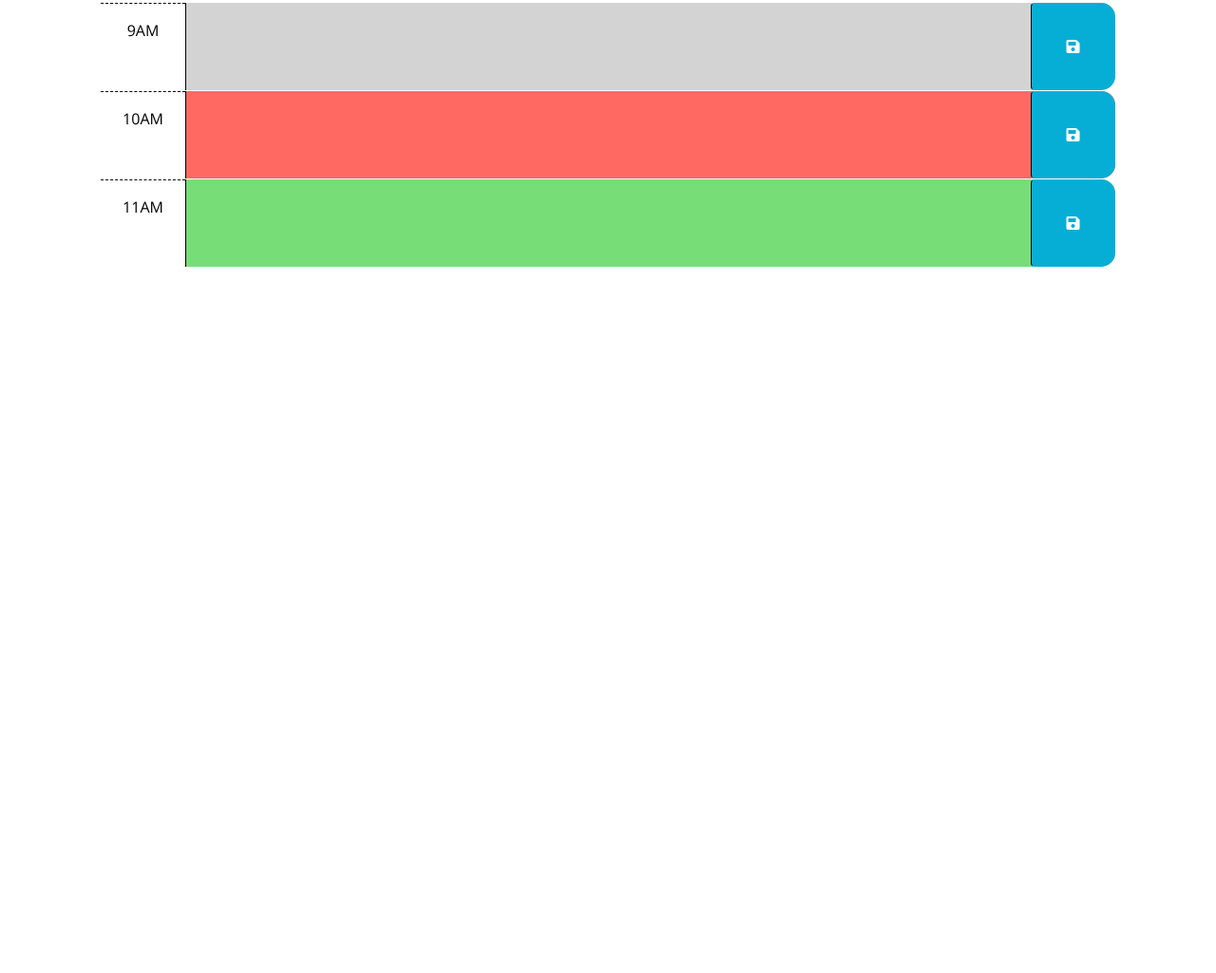
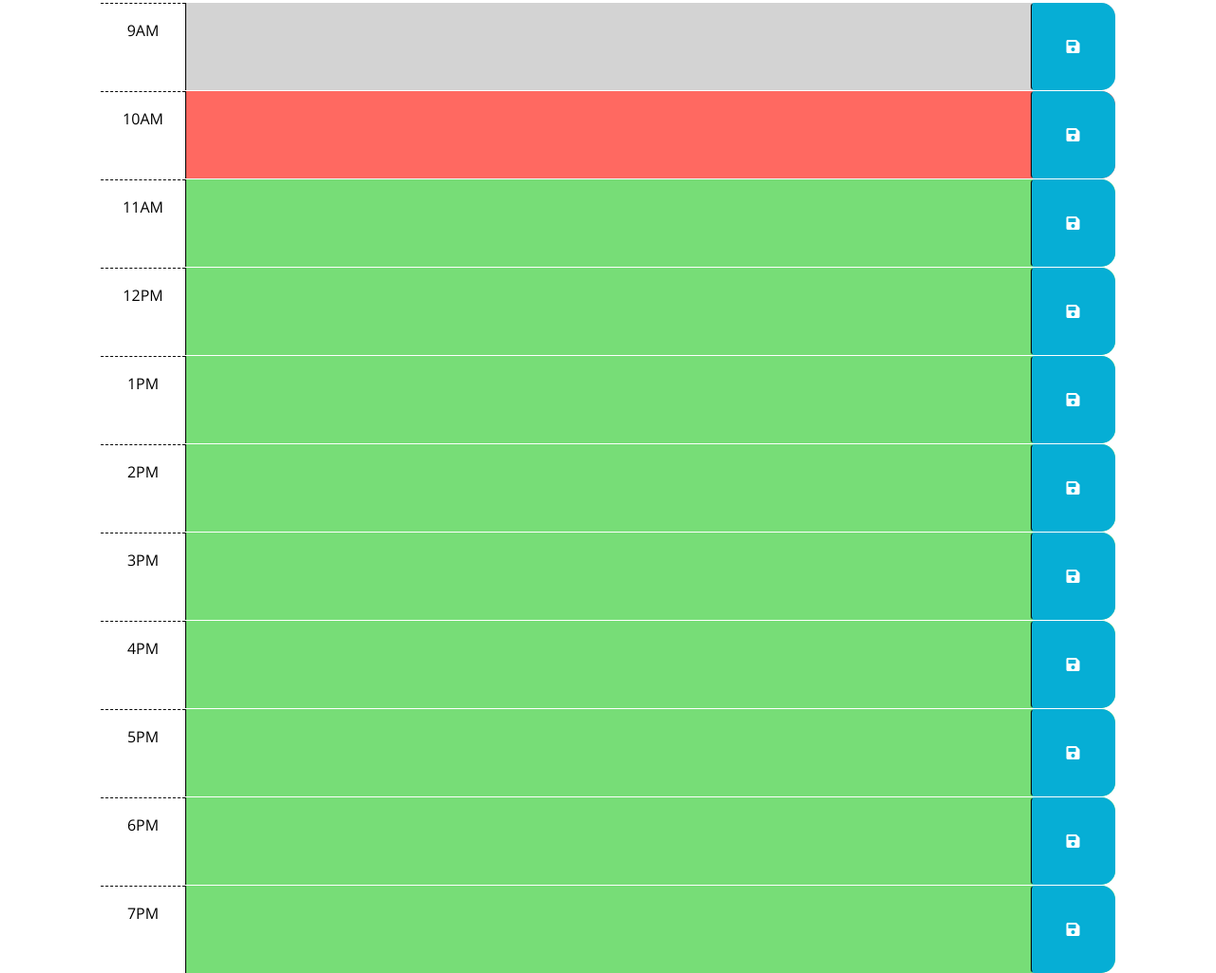
Before and after one commit to ashrean/scheduling-API, a plain HTML site: page Develop/index.html in a window 1280 px wide. Shown: the part 254-1279 px from the top of the page at 95% size. Before the commit the page ends 800 px from the top, so only its background shows below. Drawn offline with nearby package versions, Linux system fonts and the light colour scheme.

Commit message:
created calendar times

```diff
--- a/Develop/index.html
+++ b/Develop/index.html
@@ -66,6 +66,70 @@
         </button>
       </div>
 
+      <div id="hour-12" class="row time-block future">
+        <div class="col-2 col-md-1 hour text-center py-3">12PM</div>
+        <textarea class="col-8 col-md-10 description" rows="3"> </textarea>
+        <button class="btn saveBtn col-2 col-md-1" aria-label="save">
+          <i class="fas fa-save" aria-hidden="true"></i>
+        </button>
+      </div>
+
+      <div id="hour-1" class="row time-block future">
+        <div class="col-2 col-md-1 hour text-center py-3">1PM</div>
+        <textarea class="col-8 col-md-10 description" rows="3"> </textarea>
+        <button class="btn saveBtn col-2 col-md-1" aria-label="save">
+          <i class="fas fa-save" aria-hidden="true"></i>
+        </button>
+      </div>
+
+      <div id="hour-2" class="row time-block future">
+        <div class="col-2 col-md-1 hour text-center py-3">2PM</div>
+        <textarea class="col-8 col-md-10 description" rows="3"> </textarea>
+        <button class="btn saveBtn col-2 col-md-1" aria-label="save">
+          <i class="fas fa-save" aria-hidden="true"></i>
+        </button>
+      </div>
+
+      <div id="hour-3" class="row time-block future">
+        <div class="col-2 col-md-1 hour text-center py-3">3PM</div>
+        <textarea class="col-8 col-md-10 description" rows="3"> </textarea>
+        <button class="btn saveBtn col-2 col-md-1" aria-label="save">
+          <i class="fas fa-save" aria-hidden="true"></i>
+        </button>
+      </div>
+
+      <div id="hour-4" class="row time-block future">
+        <div class="col-2 col-md-1 hour text-center py-3">4PM</div>
+        <textarea class="col-8 col-md-10 description" rows="3"> </textarea>
+        <button class="btn saveBtn col-2 col-md-1" aria-label="save">
+          <i class="fas fa-save" aria-hidden="true"></i>
+        </button>
+      </div>
+
+      <div id="hour-5" class="row time-block future">
+        <div class="col-2 col-md-1 hour text-center py-3">5PM</div>
+        <textarea class="col-8 col-md-10 description" rows="3"> </textarea>
+        <button class="btn saveBtn col-2 col-md-1" aria-label="save">
+          <i class="fas fa-save" aria-hidden="true"></i>
+        </button>
+      </div>
+
+      <div id="hour-6" class="row time-block future">
+        <div class="col-2 col-md-1 hour text-center py-3">6PM</div>
+        <textarea class="col-8 col-md-10 description" rows="3"> </textarea>
+        <button class="btn saveBtn col-2 col-md-1" aria-label="save">
+          <i class="fas fa-save" aria-hidden="true"></i>
+        </button>
+      </div>
+
+      <div id="hour-7" class="row time-block future">
+        <div class="col-2 col-md-1 hour text-center py-3">7PM</div>
+        <textarea class="col-8 col-md-10 description" rows="3"> </textarea>
+        <button class="btn saveBtn col-2 col-md-1" aria-label="save">
+          <i class="fas fa-save" aria-hidden="true"></i>
+        </button>
+      </div>
+
     <script src="https://code.jquery.com/jquery-3.4.1.min.js"></script>
     <script
       src="https://cdn.jsdelivr.net/npm/dayjs@1.11.3/dayjs.min.js"
```
Also changed, not shown: 1 other file.
